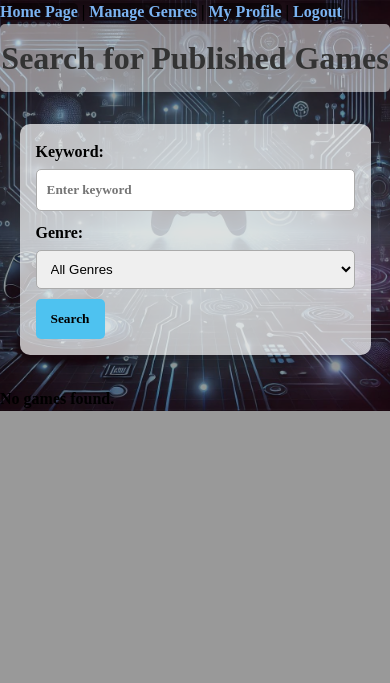
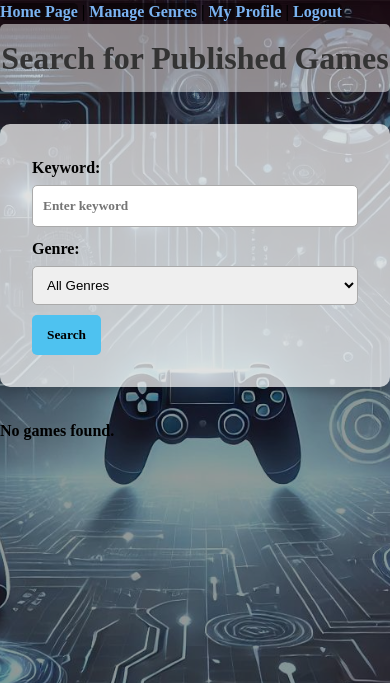
Before and after one commit to MahradHosseini/VideoGamePlatform, a Flask app: page / in a window 390 px wide. Shown: the top 683 px of the page. Run offline with Flask 3, Linux system fonts and the light colour scheme; a user stored in the database is signed in; data comes from the database, SQL or seed files in the repository.

Commit message:
CSS Updated, Shared over local net

```diff
--- a/Main.py
+++ b/Main.py
@@ -323,4 +323,4 @@
         return "Game not found", 404
 
 if __name__ == "__main__":
-    app.run(debug=True)
+    app.run(host="0.0.0.0", port=5000, debug=True)
--- a/static/style.css
+++ b/static/style.css
@@ -179,26 +179,3 @@
     background-color: #f8d7da;
     border-color: #f5c6cb;
 }
-
-/* ------------------------------ */
-/* Responsive Design             */
-/* ------------------------------ */
-@media (max-width: 600px) {
-    body {
-        background-attachment: scroll;
-    }
-
-    form {
-        max-width: 90%;
-        padding: 1rem;
-    }
-
-    table, th, td {
-        display: block;
-        width: 100%;
-    }
-
-    table tr {
-        margin-bottom: 1rem;
-    }
-}
```
